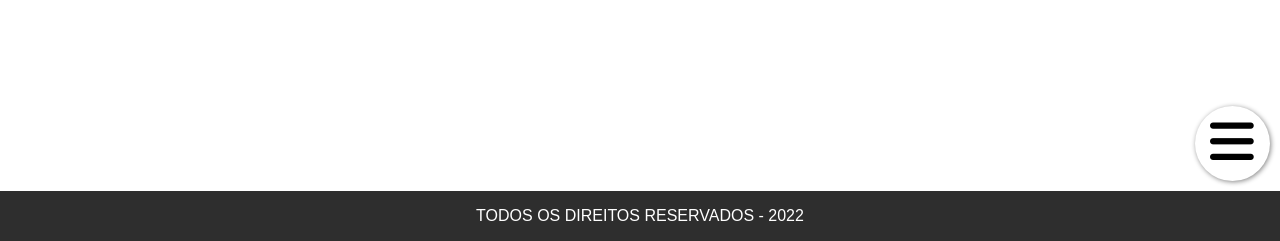
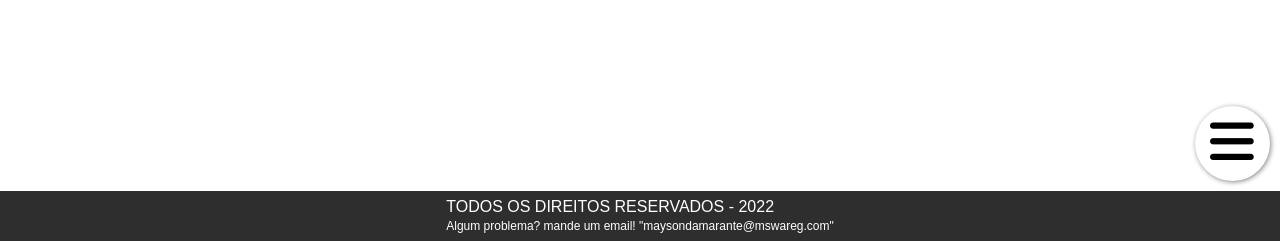
Before and after one commit to MaysonD4rk/MswaregFront, a Node server app: template views/index.ejs in a window 1280 px wide. Shown: the part 559-800 px from the top of the page. Run offline with Node 20, Linux system fonts and the light colour scheme; the template is opened without the code that fills it, so the values that code supplies are empty; some libraries are stand-ins or nearby versions.

Commit message:
atualização

```diff
--- a/views/partials/footer.ejs
+++ b/views/partials/footer.ejs
@@ -1,3 +1,6 @@
 <footer>
-    TODOS OS DIREITOS RESERVADOS - 2022
+    <div>
+        TODOS OS DIREITOS RESERVADOS - 2022 <br>
+        <span style="font-size: 12px;">Algum problema? mande um email! "maysondamarante@mswareg.com"</span>
+    </div>
 </footer>
--- a/views/partials/header.ejs
+++ b/views/partials/header.ejs
@@ -36,6 +36,11 @@
         </li>
     </ul>
 
-    <div id="footer"> Todos os direitos reservados! - 2022 </div>
+    <div id="footer">
+        <div>
+            TODOS OS DIREITOS RESERVADOS - 2022 <br>
+            <span style="font-size: 12px;">Algum problema? mande um email! "maysondamarante@mswareg.com"</span>
+        </div>
+    </div>
 </div>
 <!-- //////// NAVBAR PART-->
```
